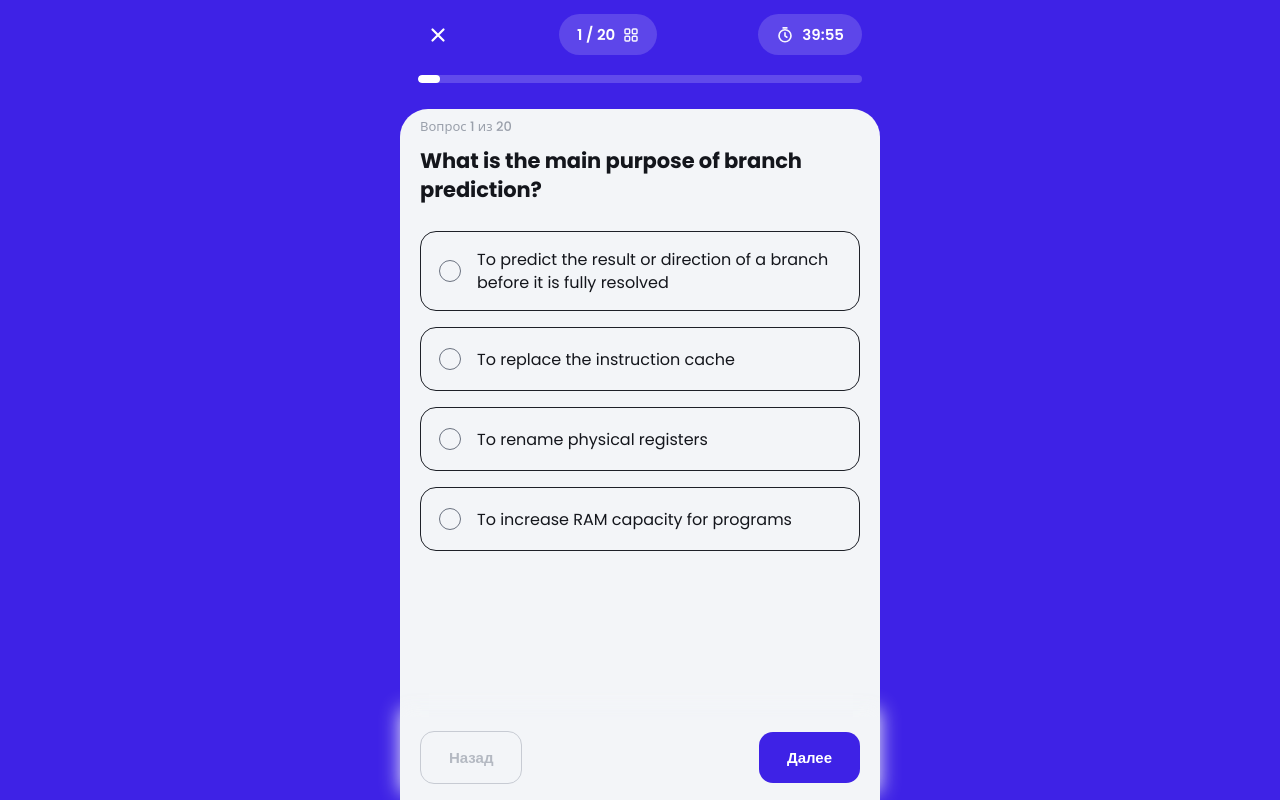
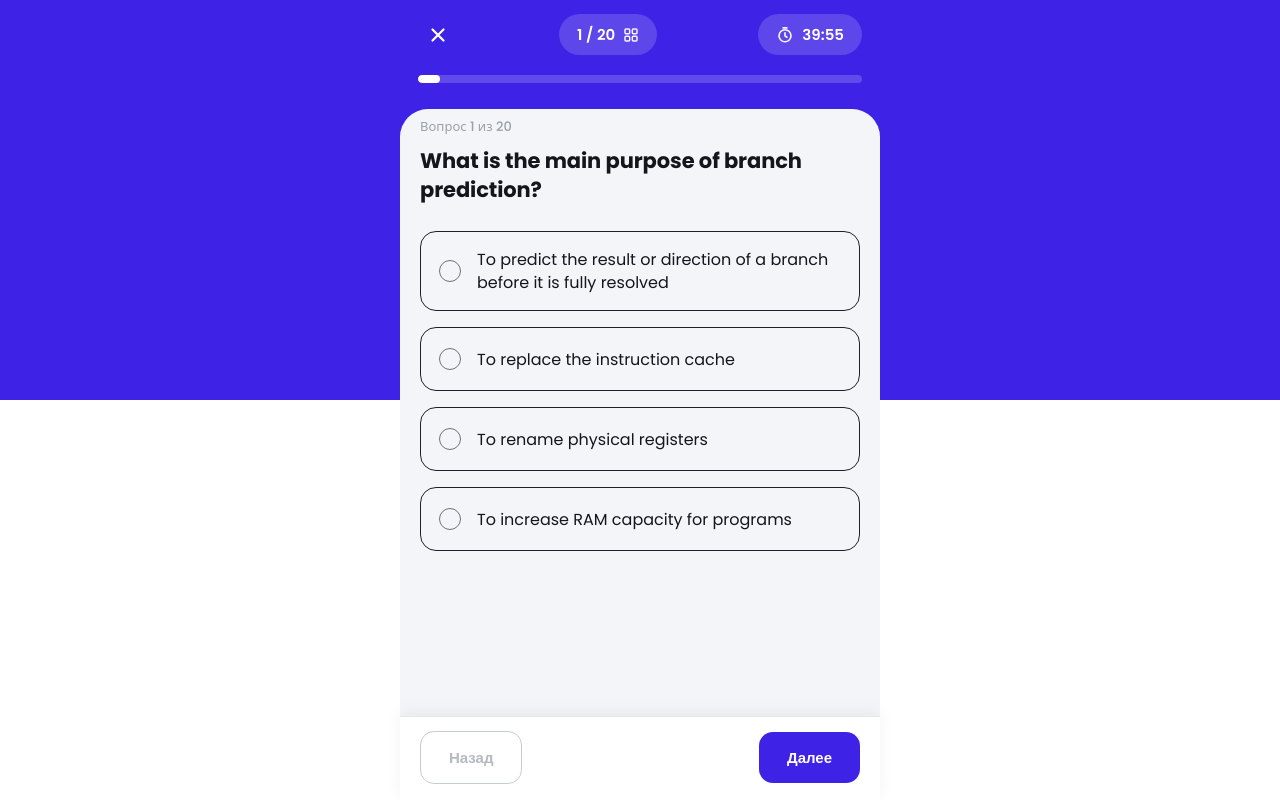
Before and after one commit to Dikossia/quiz-site, a plain HTML site: page index.html in a window 1280 px wide. Drawn offline with Linux system fonts and the light colour scheme.

Commit message:
Update index.html

```diff
--- a/index.html
+++ b/index.html
@@ -21,9 +21,10 @@
   }
   *{box-sizing:border-box;margin:0;padding:0;-webkit-tap-highlight-color:transparent}
   html,body{height:100%}
+  html{background:linear-gradient(var(--primary) 50%, #FFFFFF 50%)}
   body{
     font-family:'Poppins',system-ui,-apple-system,sans-serif;
-    background:var(--primary);
+    background:linear-gradient(var(--primary) 50%, #FFFFFF 50%);
     color:var(--text);
     overflow:hidden;
   }
@@ -104,8 +105,9 @@
   .footer{
     display:flex;justify-content:space-between;align-items:center;
     padding:14px 20px calc(16px + env(safe-area-inset-bottom));
-    background:var(--card);
-    box-shadow:0 -8px 18px rgba(243,245,248,.95);
+    background:#FFFFFF;
+    border-top:1px solid #E6E8EE;
+    box-shadow:0 -4px 16px rgba(20,22,28,.05);
   }
   .btn{
     font:600 15px 'Poppins',sans-serif;border-radius:14px;
```
